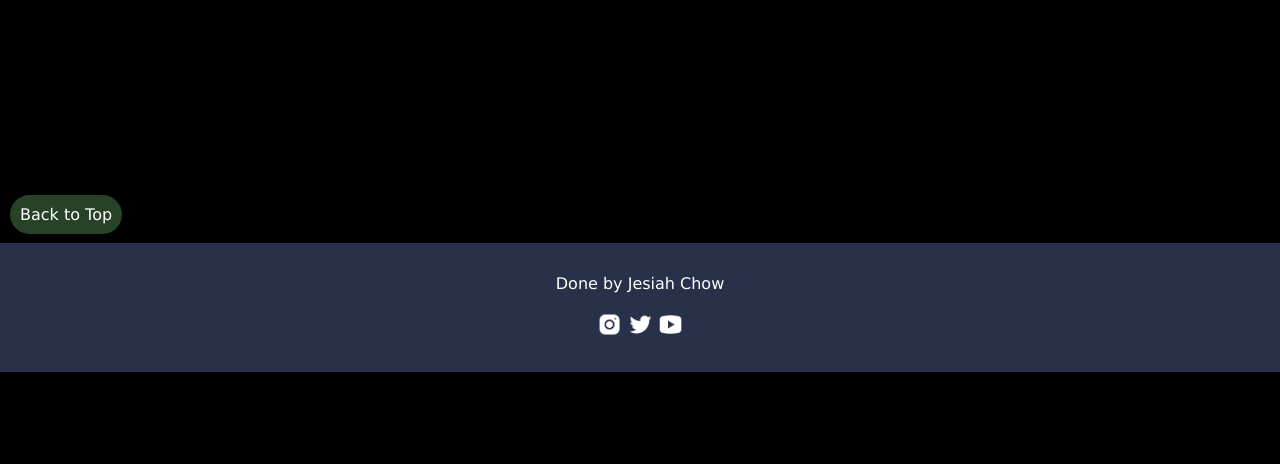
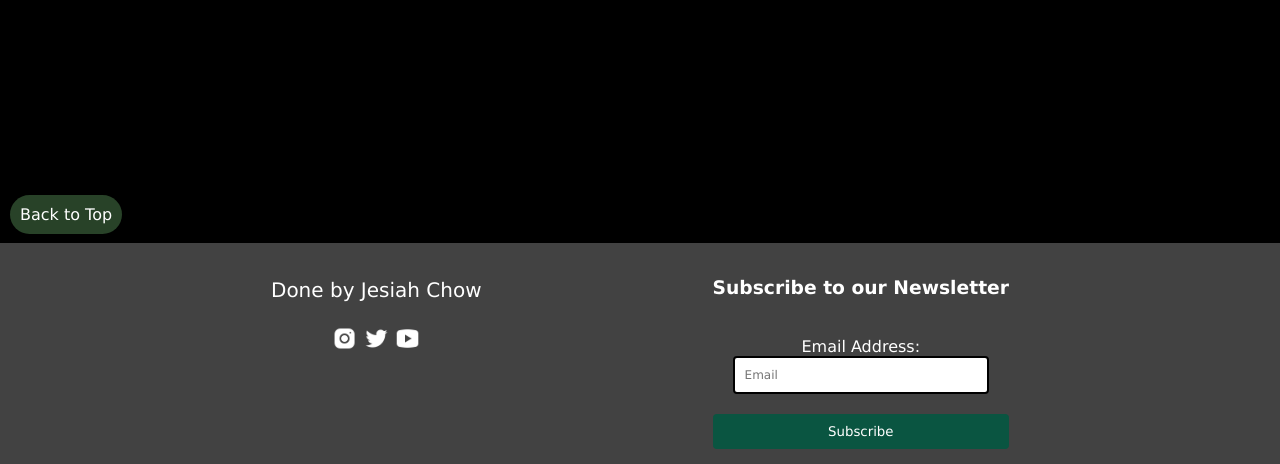
Before and after one commit to JesiahChow/Jesiah-Chow-Assignment-1-website, a plain HTML site: page video.html in a window 1280 px wide. Shown: the part 2516-2980 px from the top of the page. Before the commit the page ends 2888 px from the top, so only its background shows below. Drawn offline with Linux system fonts and the light colour scheme.

Commit message:
Week 7 commit

```diff
--- a/style.css
+++ b/style.css
@@ -1,7 +1,8 @@
 *{box-sizing: border-box; font-family: Verdana, Geneva, Tahoma, sans-serif}
 nav{
     background-color: black;
-    font-size: 20px;}
+    font-size: 20px;
+}
 
 nav ul{list-style-type: none;
         margin: 0;
@@ -19,11 +20,14 @@ nav ul li{
 
 nav li a{
     text-decoration: none;
-    color: aliceblue;}
+    color: aliceblue;
+
+}
 
 
 nav li a:hover{
     background-color: brown;
+
 
 }
 
@@ -45,21 +49,65 @@ body{
   }
 
 .footer{
-    /*display: flex;*/
-    padding: 15px;
+    display: flex;
+    padding: 15px 40px;
     text-align:center;
-    background-color: rgb(41, 48, 74);
+    background-color: rgb(66, 66, 66);
+    flex-wrap: nowrap;
+    flex-direction: row;
     justify-content: space-evenly;
-    flex-wrap: nowrap;}
-.footer form{display: flex;
-            justify-content: end;
-            flex-wrap: nowrap;
-            flex-direction: column;
+
+
+
+}
+.subfooter{
+    display: flex;
+    justify-content: center;
+    font-size: 20px;
+}
+
+.form{
+        display: flex;
+        justify-content: flex-end;
+        flex-direction: column;
+        padding: 0;
+        margin: 0;
         }
+.email{
+    margin: auto;
+    padding: 20px;
+    width: 100%;
+}
+.newsletter{
+margin: auto;
+padding: 0;
+margin: 0;
+}
+.form button{
+  padding: 10px;
+  width: 100%;
+  color: white;
+  border: none;
+  border-radius: 4px;
+  background-color: rgb(10, 85, 65);
+
+}
+.form button:hover{
+    background-color: rgb(97, 97, 97);
+}
+.form input{
+    border: 2px solid;
+    border-radius: 4px;
+    display: block;
+    font-size: 12px;
+    padding: 10px;
+    width: 100%;
+}
+
 .more{text-align: center;
 }
 .more a{  color: white;
-    padding: 9px;
+    padding: 10px;
     text-align: center;
     text-decoration: none;
     display: inline-flex;}
@@ -84,7 +132,7 @@ body{
 .gallery img{
     width: 100%;
     max-width: auto;
-    height:350px;
+    height:250px;
     margin: auto;
     }
 
@@ -102,9 +150,11 @@ body{
     justify-content: center;}
     .videos div{flex-direction: column;
     justify-content: center;}
+    .videos iframe{flex-direction: column;}
     .album{flex-direction: column;}
     .album div img{flex-direction: column;}
     .gallery{flex-direction: column;}
+    .footer{flex-direction: column;}
 
 }
 @media(min-width:1008px){
--- a/video.html
+++ b/video.html
@@ -15,6 +15,10 @@ justify-content: center;
 flex-wrap: nowrap;
 padding: 40px;}
 .videos div{text-align: center;}
+iframe{
+    width: 50%;
+    max-width: auto;
+}
 
 
 
@@ -43,14 +47,7 @@ padding: 40px;}
             <p>128M views on Youtube<br>
                 80M streams on Spotify<br>
                 Release date:15 August 2012</p>
-           <!-- <p>With 80 million total Spotify streams, it’s not hard to see why “The Beginning” is one of ONE OK ROCK’s most popular songs.<br>
-            Taka sings about moving forward and trying to start again while the world around crumbles.<br>
-             Rather than being a specifically themed song, “The Beginning” features empowering lyrics that encourage <br>
-             the listeners to keep fighting for what they believe in no matter how much the world or others go against them.<br>
-            In addition to this song’s Spotify success, it also reached 2nd on Japan’s Billboard Top 100, won Best Rock Video and Best Video<br>
-             From a Film at the MTV Video Music Awards Japan and features 128 million views of their music video on YouTube.<br>
-            This song was also used as the theme song for the live action remake of the manga Rurouni Kenshin.</p>
-            <br><br>-->
+
             </div>
 
             <div><iframe width="1024" height="576" src="https://www.youtube.com/embed/6YZlFdTIdzM" title="ONE OK ROCK - Clock Strikes [Official Music Video]" frameborder="0" allow="accelerometer; autoplay; clipboard-write; encrypted-media; gyroscope; picture-in-picture" allowfullscreen></iframe>
@@ -59,10 +56,7 @@ padding: 40px;}
                 Release date:23 February 2013</p>
             </div>
 
-            <!--<p>“Clock Strikes” is a song that describes a very emotional relationship in the perspective in one of the lovers.<br>
-                 They’re in a place where they are so in love, that they want to live in that moment forever, to be with each other forever.<br>
-                The track was the fifth single from JinseixBoku= and remains one of ONE OK ROCK’s most popular songs to this day.</p>
-                <br><br>-->
+
 
 
             <div><iframe width="1024" height="576" src="https://www.youtube.com/embed/UjZqcDYbvAE" title="ONE OK ROCK - Mighty Long Fall [Official Music Video]" frameborder="0" allow="accelerometer; autoplay; clipboard-write; encrypted-media; gyroscope; picture-in-picture" allowfullscreen></iframe>
@@ -84,11 +78,26 @@ padding: 40px;}
     <br><br>
     <!--footer-->
     <div class="footer">
-        <p>Done by Jesiah Chow
-        <br><br>
-        <a href="https://www.instagram.com/oneokrockofficial/" target="_blank"><img src="Images/instagram icon.png" width="25px" height="25px" title="ONE OK ROCK Instagram" alt="ONE OK ROCK Instagram"></a>
-        <a href="https://twitter.com/ONEOKROCK_japan" target="_blank"><img src="Images/twitter icon.png" width="25px" height="25px" title="ONE OK ROCK Twitter" alt="ONE OK ROCK Twitter"></a>
-        <a href="https://www.youtube.com/channel/UCzycs8MqvIY4nXWwS-v4J9g" target="_blank"><img src="Images/youtube icon.png" width="25px" height="25px" title="ONE OK ROCK Youtube" alt="ONE OK ROCK Youtube"></a></p>
+        <div class="subfooter">
+            <p>Done by Jesiah Chow
+            <br><br>
+            <a href="https://www.instagram.com/oneokrockofficial/" target="_blank"><img src="Images/instagram icon.png" width="25px" height="25px" title="ONE OK ROCK Instagram" alt="ONE OK ROCK Instagram"></a>
+            <a href="https://twitter.com/ONEOKROCK_japan" target="_blank"><img src="Images/twitter icon.png" width="25px" height="25px" title="ONE OK ROCK Twitter" alt="ONE OK ROCK Twitter"></a>
+            <a href="https://www.youtube.com/channel/UCzycs8MqvIY4nXWwS-v4J9g" target="_blank"><img src="Images/youtube icon.png" width="25px" height="25px" title="ONE OK ROCK Youtube" alt="ONE OK ROCK Youtube"></a></p>
+        </div>
+        <!--form-->
+        <form enctype="text/plain" class="form">
+            <div class="newsletter"><h3>Subscribe to our Newsletter</h3></div>
+            <div class="email">
+                <label for="email">Email Address: </label>
+                <input type="email" id = "email" name="email" placeholder="Email" required>
+            </div>
+            <button type="submit">Subscribe</button>
+
+
+
+        </form>
+
     </div>
 </body>
 </html>
```
Also changed, not shown: about.html (+20 -5 lines), index.html (+21 -16 lines), music.html (+15 -0 lines), store.html (+21 -6 lines), tour.html (+14 -0 lines), 1 other file.
